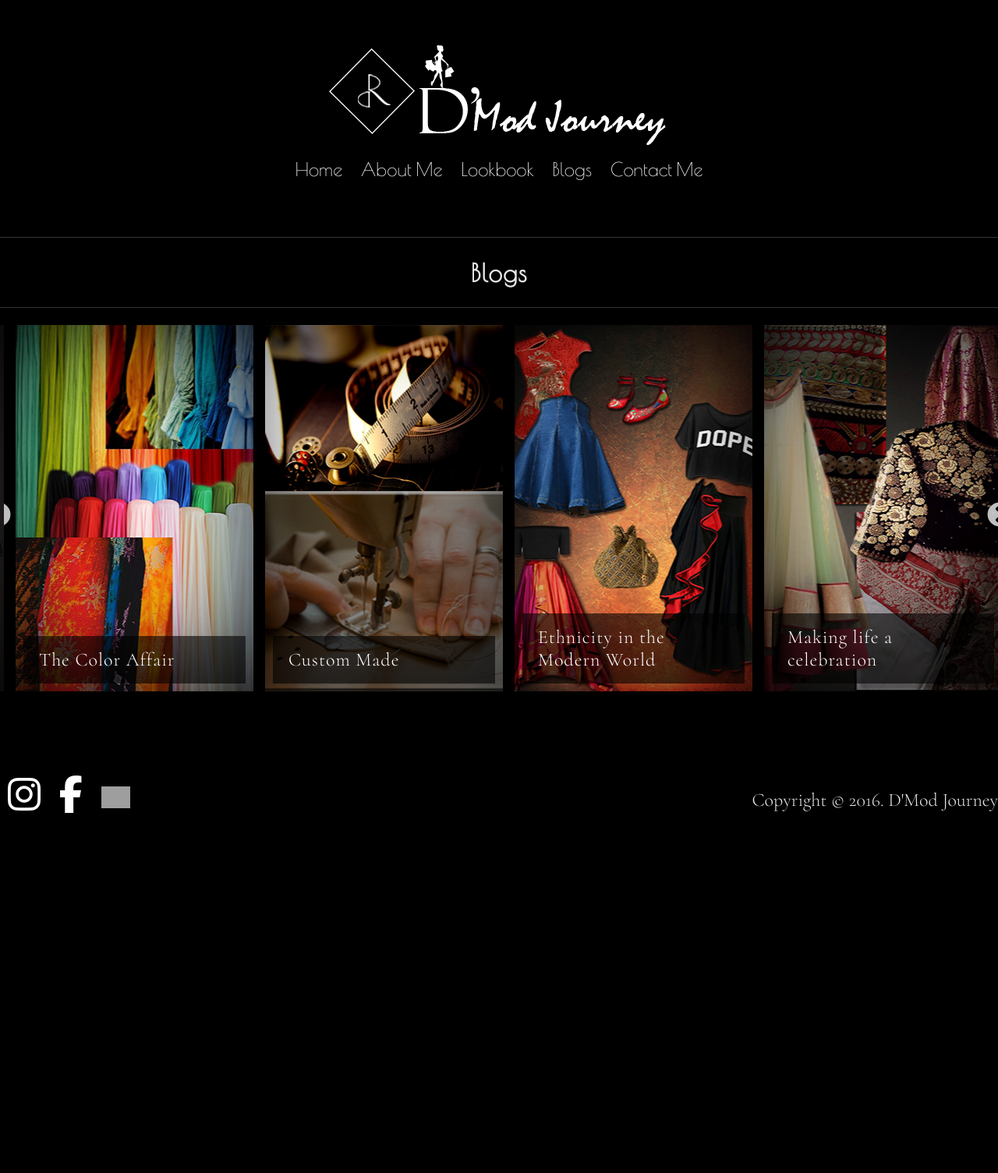
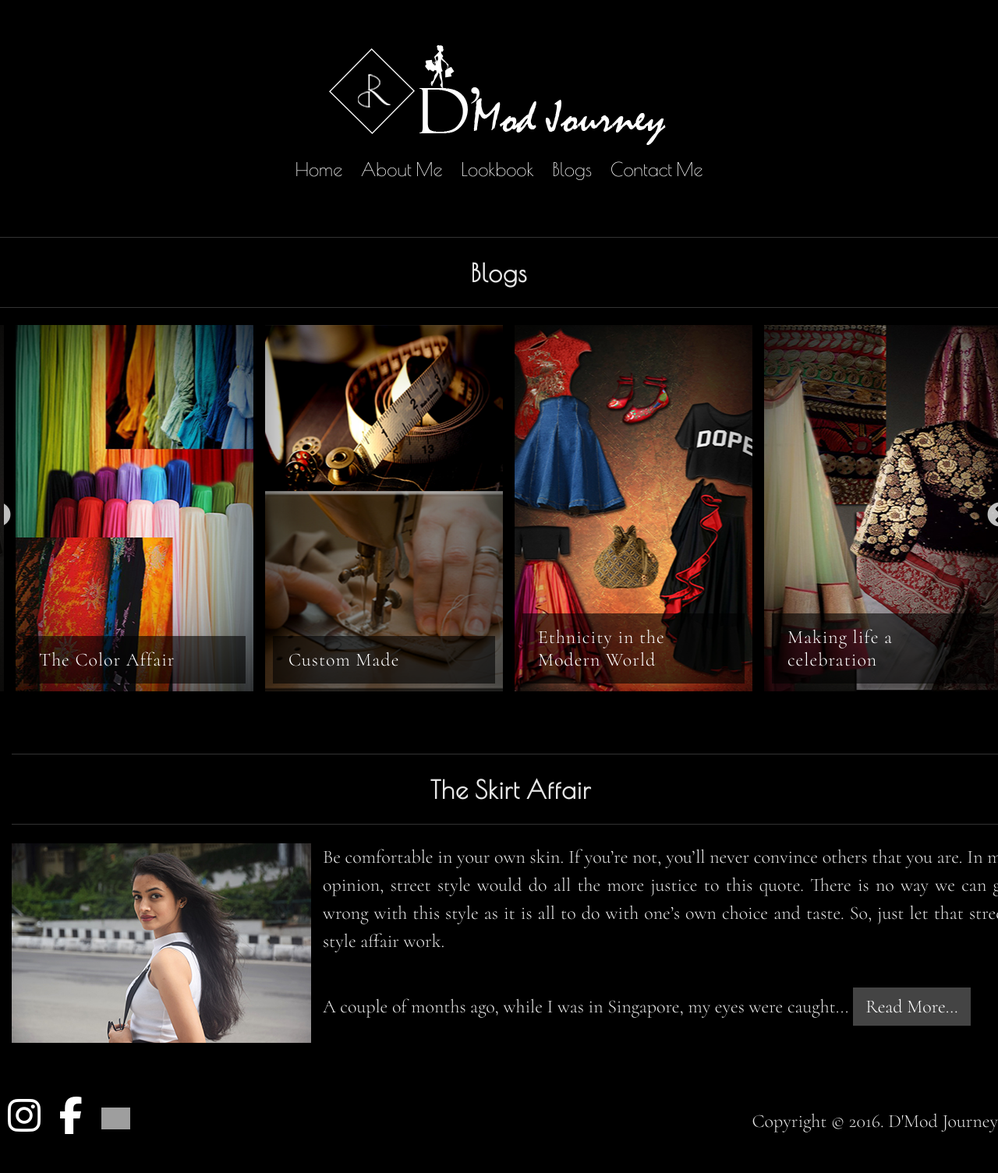
Before and after one commit to mspejavar/mspejavar.github.io, a Jekyll site: the page built from blog.md, in a window 1280 px wide. Shown: the whole page at 78% size. Built offline with Jekyll 4.4.1, drawn with Linux system fonts in a browser that asks for light colours; nearby versions of some CDN libraries; before the commit the page ends 1093 px from its top, so only the background shows below that; grey boxes are pictures that could not be loaded.

Commit message:
Added blog page

```diff
--- a/_layouts/post.html
+++ b/_layouts/post.html
@@ -21,6 +21,7 @@
 <article class="pa3 mw7 center">
     <h1 class="f2">{{ page.title }}</h1>
     <h2 class="f6 tracked">{{ page.date | date: '%B %d, %Y' }}, <a href="/{{page.category}}">{{ page.category }}</a></h2>
+    <img src="{{page.featureImage}}" />
     {{ content }}
     <div class="fb-comments" data-href="{{site.url}}/{{page.url}}" data-numposts="5"></div>
 </article>
--- /dev/null
+++ b/_posts/2016-08-29-the-skirt-affair.md
@@ -0,0 +1,27 @@
+---
+layout: post
+title: "The Skirt Affair"
+author: "Arthur Conan Doyle"
+category: street
+featureImage: /images/skirt-affair.jpg
+thumbnailImage: /images/thumbs/skirt-affair.jpg
+---
+
+Be comfortable in your own skin. If you’re not, you’ll never convince others that you are.
+In my opinion, street style would do all the more justice to this quote. There is no way we can go wrong with this style as it is all to do with one’s own choice and taste. So, just let that street style affair work.
+
+A couple of months ago, while I was in Singapore, my eyes were caught by this pretty crop with a quote that went like, ‘And now I’ll do what’s best for me’. That very moment I knew I had to have it. It totally did all the talking for me as it was apt for my state of affair and let me tell you I hail from an engineering milieu and I accepted it as it came my way. But now I have decided to give a moment to my choices, making it worth and here I am!
+
+Every girl has a few must have essentials and one of them for me are skirts. Considering my closet, my tastes and that wanting to make the chic factor bloom out, I chose to express street style in two ways, fun and poised styles.
+
+The crop that I wore was turtleneck also called “polo and roll” neck, basically a high one, which is what I usually prefer. And I played around with the suspenders to add a tinge of vintage charm to the crop.
+On the bottom front, the skirts I wore were asymmetric hem skirts that are greatly reaching the heights of popularity now. I love the fact that they can be sported versatile and not to forget, that effortless look you perceive from these hems.
+For the first look, which I titled, ‘The jovial chic capering around’, I paired my crop with a side high low skirt, which drapes down like a curtain from the knee area. I luckily found the right pair of golden shoes to tear with this chic look.
+For the second one, titled, ‘The poised gal ruling the streets’, I wore my bodycon asymmetric cut out skirt and to do more justice to the poised street look, I swapped my pair of golden sneakers with golden peeps and I was good to go!
+Being a cosmic lover of the pure combination of black and white, I conveniently chose this fusion for my color palette along with a dash of gold that added more to the vibe.
+
+So this is it. I’d love to know how you guys thought of today’s post. See you all soon with another post! ☺
+
+Photo Courtesy – Ashwini Chivukula. She’s done a great job and you’ll must definitely check her instagram profile out - http://instagram.com/ashchivy
+
+P.S- The skirt that I wore for my first look, the side high low hem skirt was my made by me. It’s definitely super easy to make and I’d come up with a post for that very soon!
--- a/_sass/_dmodjourney.scss
+++ b/_sass/_dmodjourney.scss
@@ -252,7 +252,6 @@
     padding: 15px;
     .blog-thumb{
         float: left;
-        width: 20%;
         margin-right: 15px;
     }
 }
--- a/home.md
+++ b/home.md
@@ -9,9 +9,10 @@
 <div class="media">
 	<div class="media-img"><img src="/images/index-recent.jpg" alt=""></div>
 	<div class="media-bd" style="padding-left:28px;">
+                <a href="/street/2016/08/29/the-skirt-affair.html">
 		<div style="background:url('/images/upcoming.jpg') no-repeat;height:400px;padding: 10px 24px;">
-			<p style="background-color: rgba(0,0,0,0.8);padding: 10px;font-size: 24px; font-family:Cormorant;margin-top: 200px;">Hello Everyone! I am Dhatri Rao and I welcome you all to my space where I’d love to take you all through the various tastes of my endless Fashion Journey.</p>
-		</div>
+			<p style="background-color: rgba(0,0,0,0.8);padding: 10px;font-size: 24px; font-family:Cormorant;margin-top: 300px;">Latest Post: The Skirt Affair</p>
+		</div></a>
 	</div>
 </div>
 
--- a/index.html
+++ b/index.html
@@ -6,9 +6,10 @@
 <div class="media">
 	<div class="media-img"><img src="/images/index-recent.jpg" alt=""></div>
 	<div class="media-bd" style="padding-left:28px;">
+                <a href="/street/2016/08/29/the-skirt-affair.html">
 		<div style="background:url('/images/upcoming.jpg') no-repeat;height:400px;padding: 10px 24px;">
-			<p style="background-color: rgba(0,0,0,0.8);padding: 10px;font-size: 24px; font-family:Cormorant;margin-top: 200px;">Hello Everyone! I am Dhatri Rao and I welcome you all to my space where I’d love to take you all through the various tastes of my endless Fashion Journey.</p>
-		</div>
+			<p style="background-color: rgba(0,0,0,0.8);padding: 10px;font-size: 24px; font-family:Cormorant;margin-top: 300px;">Latest Post: The Skirt Affair</p>
+		</div></a>
 	</div>
 </div>
 
```
Also changed, not shown: images/skirt-affair.jpg (added), images/thumbs/skirt-affair.jpg (added).
